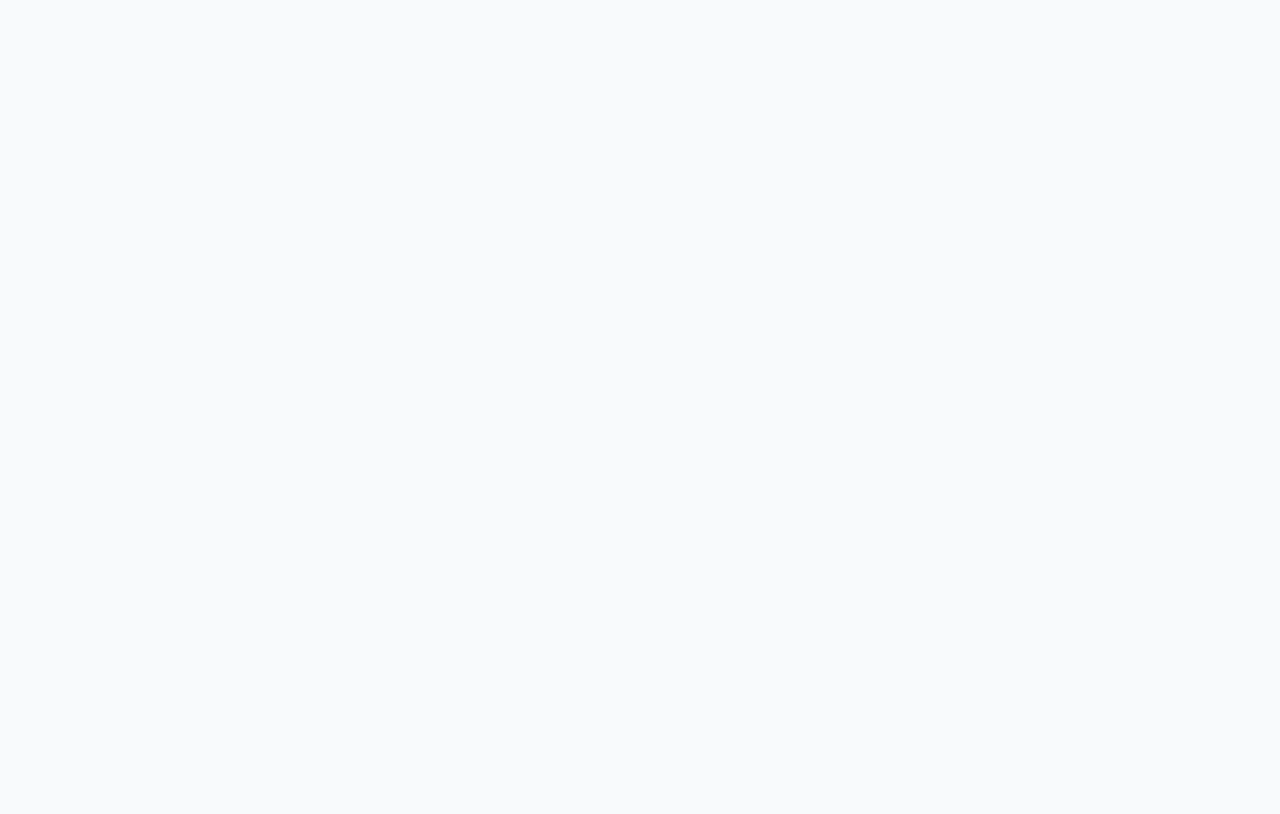
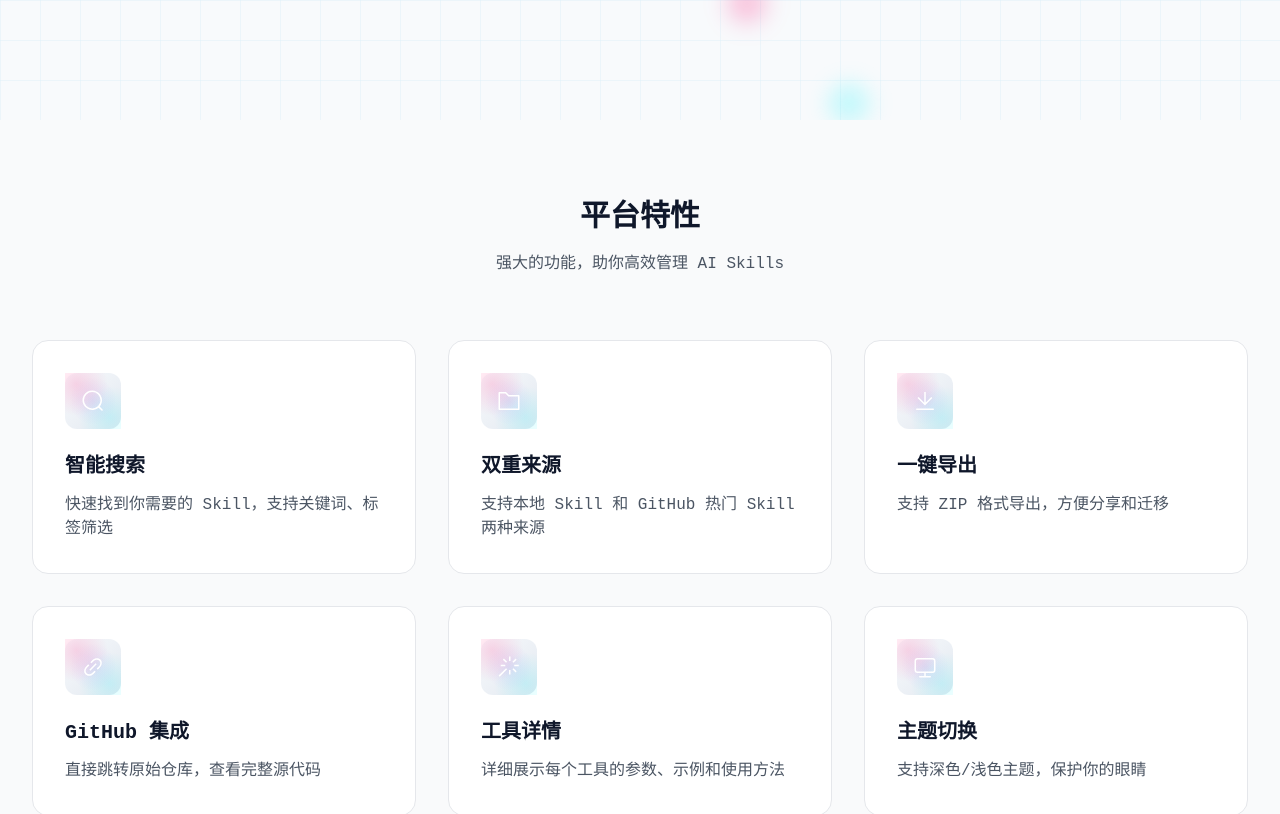
Before and after one commit to blankls/skill-hub, a Vue app: page / in a window 1280 px wide. Shown: the part 761-1575 px from the top of the page. Before the commit the page ends 800 px from the top, so only its background shows below. Built offline with nearby package versions, Linux system fonts and the light colour scheme.

Commit message:
fix: 移除会影响运行的 db mock，确保页面正常工作

```diff
--- a/src/components/layout/MainLayout.vue
+++ b/src/components/layout/MainLayout.vue
@@ -1,7 +1,7 @@
 <template>
-  <div class="min-h-screen flex flex-col h-screen overflow-hidden">
+  <div class="min-h-screen flex flex-col">
     <AppHeader />
-    <main class="flex-1 overflow-y-auto">
+    <main class="flex-1">
       <slot />
     </main>
     <AppFooter />
--- a/src/modules/home/HomePage.vue
+++ b/src/modules/home/HomePage.vue
@@ -1,5 +1,5 @@
 <template>
-  <div class="snap-y snap-mandatory h-screen overflow-y-auto">
+  <div>
     <HeroSection />
     <FeaturesSection />
     <PopularSkills />
@@ -11,23 +11,3 @@ import HeroSection from './components/HeroSection.vue'
 import FeaturesSection from './components/FeaturesSection.vue'
 import PopularSkills from './components/PopularSkills.vue'
 </script>
-
-<style>
-/* Custom scrollbar for homepage */
-.snap-y::-webkit-scrollbar {
-  width: 10px;
-}
-
-.snap-y::-webkit-scrollbar-track {
-  background: var(--dark-bg);
-}
-
-.snap-y::-webkit-scrollbar-thumb {
-  background: var(--neon-cyan);
-  border-radius: 5px;
-}
-
-.snap-y::-webkit-scrollbar-thumb:hover {
-  background: var(--neon-purple);
-}
-</style>
--- a/src/modules/home/components/FeaturesSection.vue
+++ b/src/modules/home/components/FeaturesSection.vue
@@ -1,19 +1,19 @@
 <template>
-  <section id="features" class="snap-start h-screen flex items-center bg-[var(--dark-card)]">
-    <div class="max-w-7xl mx-auto px-4 sm:px-6 lg:px-8 w-full">
+  <section id="features" class="py-20 bg-gray-50 dark:bg-gray-900/50">
+    <div class="max-w-7xl mx-auto px-4 sm:px-6 lg:px-8">
       <div class="text-center mb-16">
-        <h2 class="text-4xl font-bold mb-4 text-[var(--text-light)] font-mono">PLATFORM FEATURES</h2>
-        <p class="text-[var(--text-muted)] max-w-2xl mx-auto">
-          Powerful Features to Manage Your AI Skills Efficiently
+        <h2 class="text-3xl font-bold mb-4">平台特性</h2>
+        <p class="text-gray-600 dark:text-gray-400 max-w-2xl mx-auto">
+          强大的功能，助你高效管理 AI Skills
         </p>
       </div>
       <div class="grid md:grid-cols-3 gap-8">
-        <div v-for="feature in features" :key="feature.title" class="skill-card p-8 rounded-2xl">
-          <div class="w-14 h-14 rounded-xl bg-gradient-to-br from-[var(--neon-cyan)] to-[var(--neon-purple)] flex items-center justify-center text-white text-2xl mb-6 shadow-lg">
+        <div v-for="feature in features" :key="feature.title" class="bg-white dark:bg-dark-card p-8 rounded-2xl border border-gray-200 dark:border-dark-border hover:shadow-lg transition-shadow">
+          <div class="w-14 h-14 rounded-xl gradient-bg flex items-center justify-center text-white text-2xl mb-6">
             <el-icon><component :is="feature.icon" /></el-icon>
           </div>
-          <h3 class="text-xl font-semibold mb-3 text-[var(--text-light)] font-mono">{{ feature.title }}</h3>
-          <p class="text-[var(--text-muted)]">{{ feature.description }}</p>
+          <h3 class="text-xl font-semibold mb-3">{{ feature.title }}</h3>
+          <p class="text-gray-600 dark:text-gray-400">{{ feature.description }}</p>
         </div>
       </div>
     </div>
@@ -27,33 +27,33 @@ import { Search, Folder, Download, Link, MagicStick, Monitor } from '@element-pl
 const features = ref([
   {
     icon: Search,
-    title: 'Smart Search',
-    description: 'Quickly find the skills you need with keyword and tag filtering'
+    title: '智能搜索',
+    description: '快速找到你需要的 Skill，支持关键词、标签筛选'
   },
   {
     icon: Folder,
-    title: 'Dual Sources',
-    description: 'Support both local skills and popular GitHub skills'
+    title: '双重来源',
+    description: '支持本地 Skill 和 GitHub 热门 Skill 两种来源'
   },
   {
     icon: Download,
-    title: 'One-Click Export',
-    description: 'Export in ZIP format for easy sharing and migration'
+    title: '一键导出',
+    description: '支持 ZIP 格式导出，方便分享和迁移'
   },
   {
     icon: Link,
-    title: 'GitHub Integration',
-    description: 'Direct links to original repositories for full source code'
+    title: 'GitHub 集成',
+    description: '直接跳转原始仓库，查看完整源代码'
   },
   {
     icon: MagicStick,
-    title: 'Tool Details',
-    description: 'Detailed display of each tool\'s parameters, examples, and usage'
+    title: '工具详情',
+    description: '详细展示每个工具的参数、示例和使用方法'
   },
   {
     icon: Monitor,
-    title: 'Theme Toggle',
-    description: 'Dark and light theme support to protect your eyes'
+    title: '主题切换',
+    description: '支持深色/浅色主题，保护你的眼睛'
   }
 ])
 </script>
--- a/src/modules/home/components/PopularSkills.vue
+++ b/src/modules/home/components/PopularSkills.vue
@@ -1,15 +1,13 @@
 <template>
-  <section class="snap-start h-screen flex items-center">
-    <div class="max-w-7xl mx-auto px-4 sm:px-6 lg:px-8 w-full">
+  <section class="py-20">
+    <div class="max-w-7xl mx-auto px-4 sm:px-6 lg:px-8">
       <div class="flex items-center justify-between mb-12">
         <div>
-          <h2 class="text-4xl font-bold mb-2 text-[var(--text-light)] font-mono">POPULAR SKILLS</h2>
-          <p class="text-[var(--text-muted)]">Most Popular AI Skills</p>
+          <h2 class="text-3xl font-bold mb-2">热门技能</h2>
+          <p class="text-gray-600 dark:text-gray-400">最受欢迎的 AI Skills</p>
         </div>
         <router-link to="/skills">
-          <el-button type="primary" class="bg-gradient-to-r from-[var(--neon-cyan)] to-[var(--neon-purple)] border-none text-white font-bold font-mono">
-            VIEW ALL
-          </el-button>
+          <el-button type="primary">查看全部</el-button>
         </router-link>
       </div>
       <div class="grid md:grid-cols-2 lg:grid-cols-4 gap-6">
--- a/src/modules/skill-detail/components/OverviewTab.vue
+++ b/src/modules/skill-detail/components/OverviewTab.vue
@@ -1,30 +1,26 @@
 <template>
   <div class="space-y-6">
-    <div class="bg-[var(--dark-card)] rounded-2xl p-6 border border-[var(--neon-cyan)]/20">
-      <h2 class="text-xl font-semibold mb-4 text-[var(--neon-cyan)] font-mono uppercase">About</h2>
-      <p class="text-[var(--text-muted)]">{{ skill.description }}</p>
+    <div class="bg-white dark:bg-slate-800 rounded-xl p-6 border border-gray-200 dark:border-slate-700">
+      <h2 class="text-xl font-semibold mb-4">关于</h2>
+      <p class="text-gray-600 dark:text-gray-400">{{ skill.description }}</p>
       <div class="mt-4 grid grid-cols-2 gap-4 text-sm">
-        <div class="flex items-center gap-2">
-          <span class="text-[var(--neon-yellow)] font-mono uppercase">version:</span>
-          <span class="text-[var(--text-light)]">v{{ skill.version }}</span>
+        <div>
+          <span class="text-gray-500">版本:</span> v{{ skill.version }}
         </div>
-        <div class="flex items-center gap-2">
-          <span class="text-[var(--neon-yellow)] font-mono uppercase">author:</span>
-          <span class="text-[var(--text-light)]">{{ skill.author }}</span>
+        <div>
+          <span class="text-gray-500">作者:</span> {{ skill.author }}
         </div>
-        <div class="flex items-center gap-2">
-          <span class="text-[var(--neon-yellow)] font-mono uppercase">source:</span>
-          <span class="text-[var(--text-light)]">{{ getSourceLabel(skill.source.type) }}</span>
+        <div>
+          <span class="text-gray-500">来源:</span> {{ getSourceLabel(skill.source.type) }}
         </div>
-        <div class="flex items-center gap-2">
-          <span class="text-[var(--neon-yellow)] font-mono uppercase">updated:</span>
-          <span class="text-[var(--text-light)]">{{ formatDate(skill.updatedAt) }}</span>
+        <div>
+          <span class="text-gray-500">更新时间:</span> {{ formatDate(skill.updatedAt) }}
         </div>
       </div>
     </div>
-    <div v-if="markdownFile" class="bg-[var(--dark-card)] rounded-2xl p-6 border border-[var(--neon-purple)]/20">
-      <h2 class="text-xl font-semibold mb-4 text-[var(--neon-purple)] font-mono uppercase">{{ markdownFile.name }}</h2>
-      <div class="markdown-content" v-html="renderedReadme"></div>
+    <div v-if="markdownFile" class="bg-white dark:bg-slate-800 rounded-xl p-6 border border-gray-200 dark:border-slate-700">
+      <h2 class="text-xl font-semibold mb-4">{{ markdownFile.name }}</h2>
+      <div class="prose dark:prose-invert max-w-none" v-html="renderedReadme"></div>
     </div>
   </div>
 </template>
@@ -59,46 +55,23 @@ const renderedReadme = computed(() => {
 
 const getSourceLabel = (type: string) => {
   const labels: Record<string, string> = {
-    local: 'LOCAL',
+    local: '本地',
     zip: 'ZIP',
-    github: 'GITHUB',
-    skillmd: 'MARKDOWN'
+    github: 'GitHub',
+    skillmd: 'Markdown'
   }
-  return labels[type] || 'LOCAL'
+  return labels[type] || '本地'
 }
 
 const formatDate = (date: Date | string) => {
   const d = new Date(date)
-  return d.toLocaleDateString('en-US')
+  return d.toLocaleDateString('zh-CN')
 }
 </script>
 
-<style scoped>
-.markdown-content :deep(h1),
-.markdown-content :deep(h2),
-.markdown-content :deep(h3) {
-  margin-top: 1em;
-  margin-bottom: 0.5em;
-  font-weight: 600;
-  color: var(--neon-cyan);
-  font-family: 'Courier New', monospace;
-}
-
-.markdown-content :deep(p) {
-  margin-bottom: 1em;
-  color: var(--text-light);
-}
-
-.markdown-content :deep(code) {
-  background: var(--dark-bg);
-  padding: 2px 6px;
-  border-radius: 4px;
-  border: 1px solid rgba(0, 245, 255, 0.2);
-  color: var(--neon-pink);
-}
-
-.markdown-content :deep(ul),
-.markdown-content :deep(ol) {
-  color: var(--text-light);
-}
+<style>
+.prose h1, .prose h2, .prose h3 { margin-top: 1em; margin-bottom: 0.5em; font-weight: 600; }
+.prose p { margin-bottom: 1em; }
+.prose code { background: #f3f4f6; padding: 2px 6px; border-radius: 4px; }
+.dark .prose code { background: #374151; }
 </style>
--- a/src/style.css
+++ b/src/style.css
@@ -1,14 +1,6 @@
 @tailwind base;
 @tailwind components;
 @tailwind utilities;
-
-/* Prevent double scrollbars */
-html, body {
-  margin: 0;
-  padding: 0;
-  overflow: hidden;
-  height: 100%;
-}
 
 /* Light Theme (Default) */
 :root {
```
Also changed, not shown: 2 other files (tests, documents, lock files or other folders).
